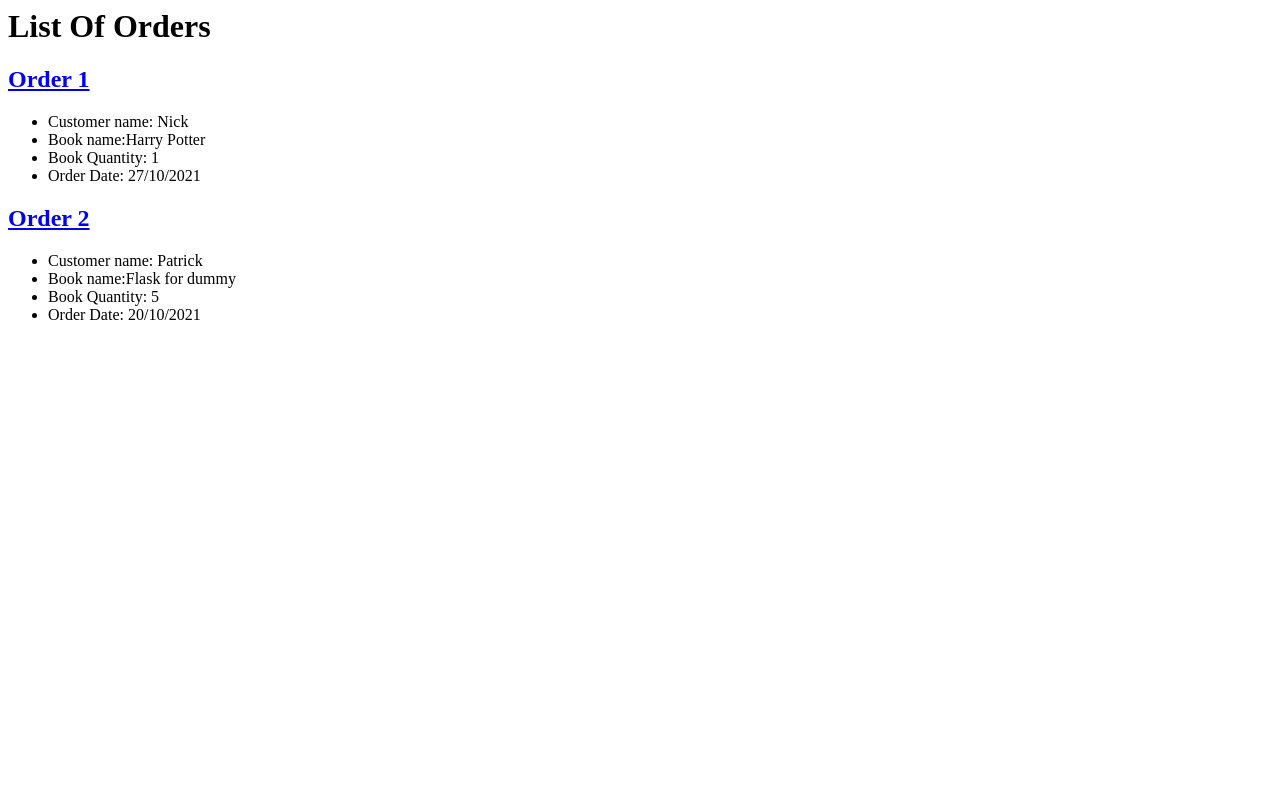
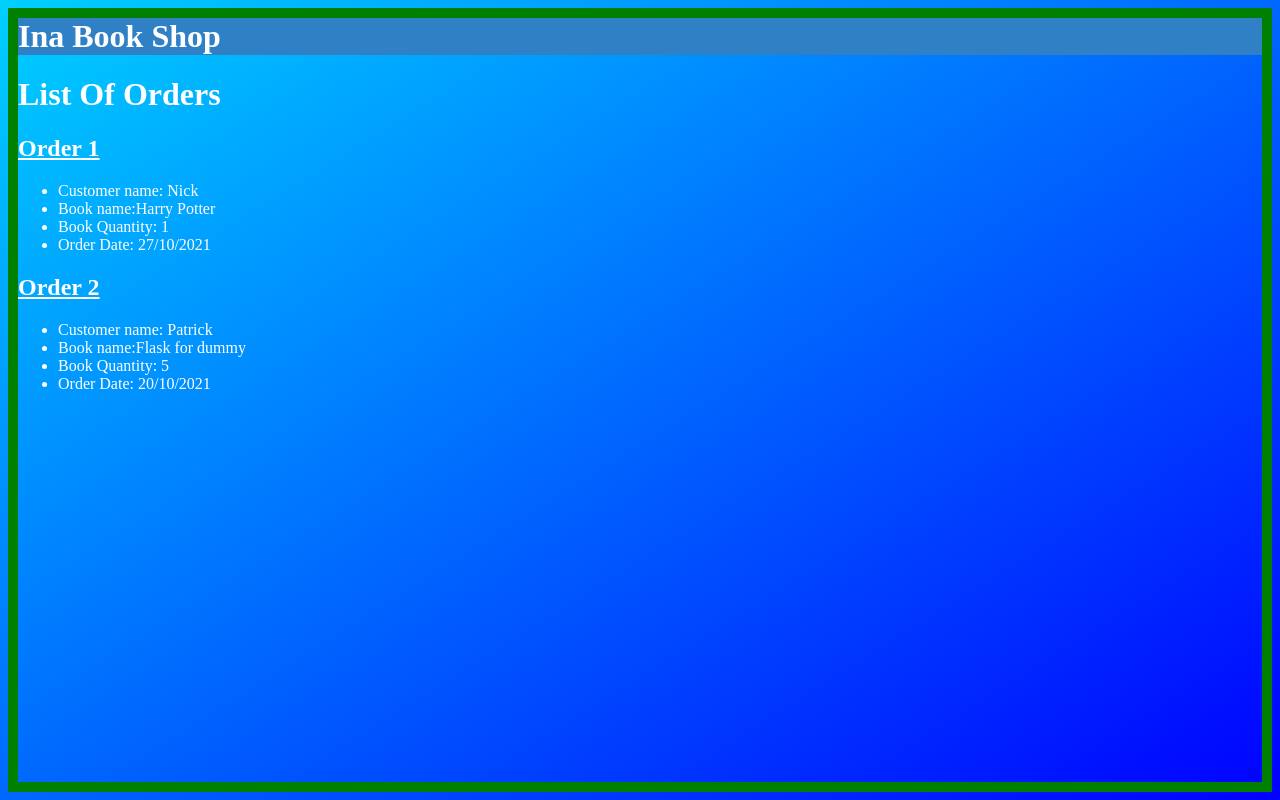
Before and after one commit to innessa89/flask_lab_book_shop, a Flask app: page /orders in a window 1280 px wide. Run offline with Flask 2, Linux system fonts and the light colour scheme.

Commit message:
Added css

```diff
--- /dev/null
+++ b/static/style.css
@@ -0,0 +1,22 @@
+header {
+    background-color: rgb(48, 128, 198);
+}
+
+
+body {
+    font-family: 'Times New Roman', Times, serif;
+    border: 10px solid green;
+    background-image: linear-gradient(to bottom right, rgb(0, 208, 255),blue)
+}
+
+body h1 {
+    color: white;
+}
+
+.order h2 a {
+    color: white;
+}
+
+.order ul li {
+    color: white;
+}
--- a/templates/index.html
+++ b/templates/index.html
@@ -1,11 +1,13 @@
 <html>
+    <link rel="stylesheet" href="{{ url_for('static', filename='style.css') }}">
     <head>
         <title>{{ title }} - Orders</title>
     </head>
+    <Header><h1>Ina Book Shop</h1></Header>
     <body>
         <h1>List Of Orders</h1>
         {% for order in orders %}
-        <div>
+        <div class="Order">
             <!-- <p>
                 Customer Name: {{ order.name }}: Book Name: <b>{{ order.book_name }}</b>, <b>{{ order.quantity }}</b>, <b>{{ order.date }}</b>
             </p> -->
--- a/templates/ordernumber.html
+++ b/templates/ordernumber.html
@@ -1,4 +1,5 @@
 <html>
+     <link rel="stylesheet" href="{{ url_for('static', filename='style.css') }}">
     <head>
         <title>ordernumber {{ title }} - Details </title>
     </head>
```
